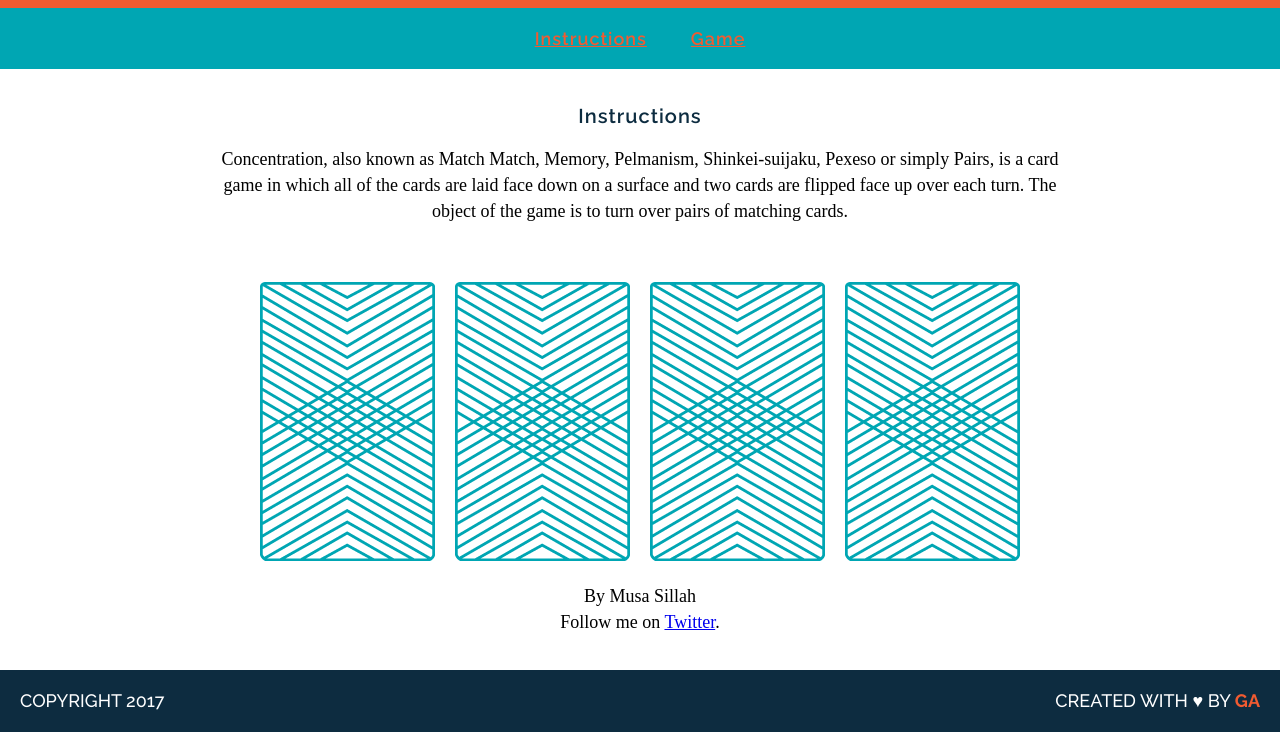
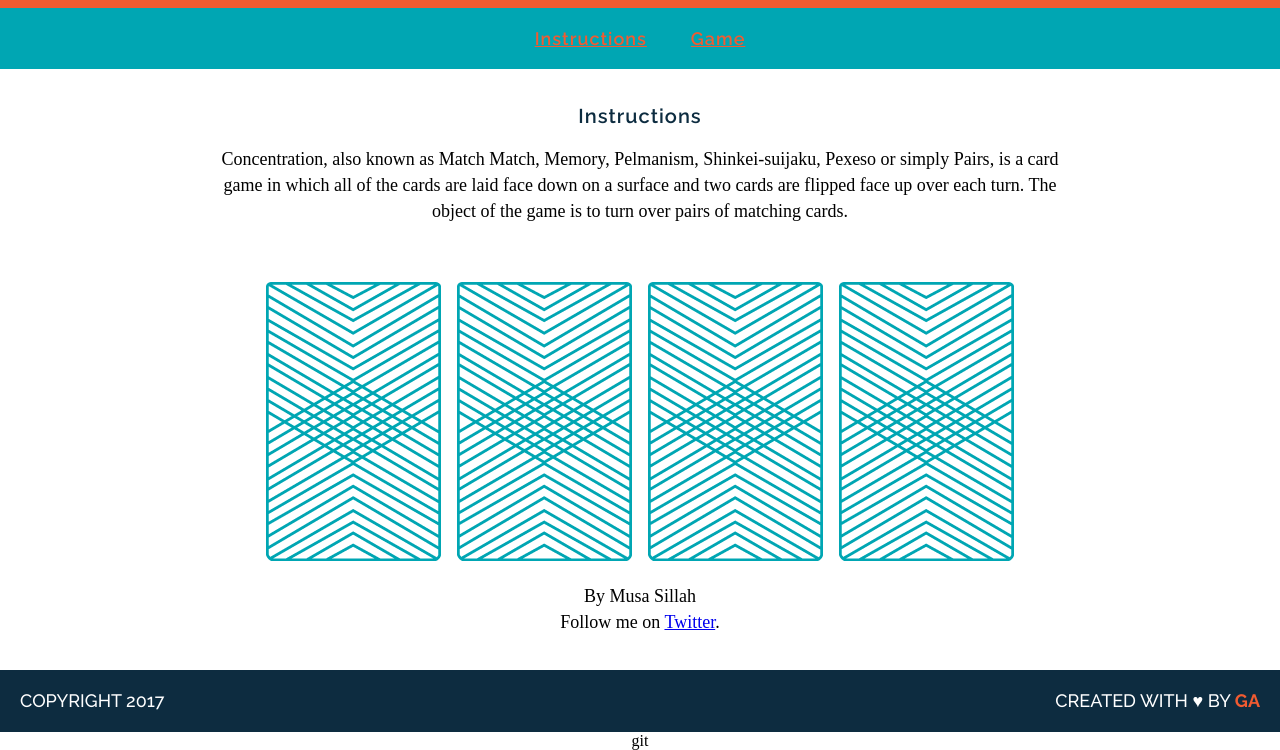
Before and after one commit to mbsillah/wdi-fundamentals-memorygame, a plain HTML site: page memory_game/index.html in a window 1280 px wide. Shown: the part 105-855 px from the top of the page. Drawn offline with Linux system fonts and the light colour scheme; a web font is replaced by a local one.

Commit message:
created game logic

```diff
--- a/memory_game/index.html
+++ b/memory_game/index.html
@@ -19,12 +19,8 @@
 	<main>
 		<h2>Instructions</h2>
 		<p>Concentration, also known as Match Match, Memory, Pelmanism, Shinkei-suijaku, Pexeso or simply Pairs, is a card game in which all of the cards are laid face down on a surface and two cards are flipped face up over each turn. The object of the game is to turn over pairs of matching cards.</p>
-		<div>
-			<img src="images/back.png" alt="Queen of Diamonds">
-			<img src="images/back.png" alt="Queen of Hearts">
-			<img src="images/back.png" alt="King of Diamonds">
-			<img src="images/back.png" alt="King of Hearts">
-		</div>
+
+		<div id="game-board" class="board clearfix"></div>
 
 		<p>By Musa Sillah<br>
 	Follow me on <a class="twitter" href="http://twitter.com/MusaFGC">Twitter</a>.</p>
@@ -35,7 +31,7 @@
 	<p class="copyright">Copyright 2017</p>
 	<p class="message">Created with &hearts; by <span class="name">GA</span></p>
 	</footer>
-
+git
 	  <script src="js/main.js"></script>
 
 </body>
--- a/memory_game/js/main.js
+++ b/memory_game/js/main.js
@@ -33,12 +33,13 @@ var checkForMatch = function() {
 
 };
 
-var flipCard = function(cardID) {
-
+var flipCard = function() {
+	var cardID = this.getAttribute('data-id');
 	console.log("User flipped " + cards[cardID].rank);
 	cardsInPlay.push(cards[cardID].rank);
 	console.log(cards[cardID].cardImage);
 	console.log(cards[cardID].suit);
+	this.setAttribute('src', cards[cardID].cardImage);
 
 	if(cardsInPlay.length === 2) {
 		checkForMatch();
@@ -47,5 +48,14 @@ var flipCard = function(cardID) {
 
 };
 
-flipCard(0);
-flipCard(2);
+var createBoard = function() {
+	for(var i = 0; i < cards.length; i++) {
+		var cardElement = document.createElement('img');
+		cardElement.setAttribute('src', 'images/back.png');
+		cardElement.setAttribute('data-id', i);
+		cardElement.addEventListener('click', flipCard);
+		document.getElementById('game-board').appendChild(cardElement);
+	}
+};
+
+createBoard();
```
